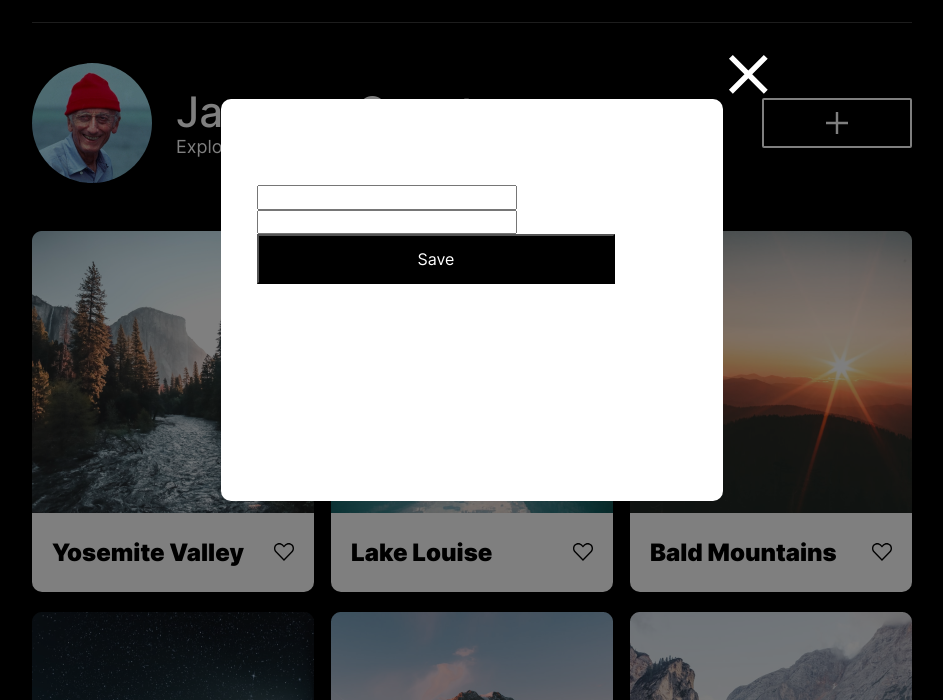
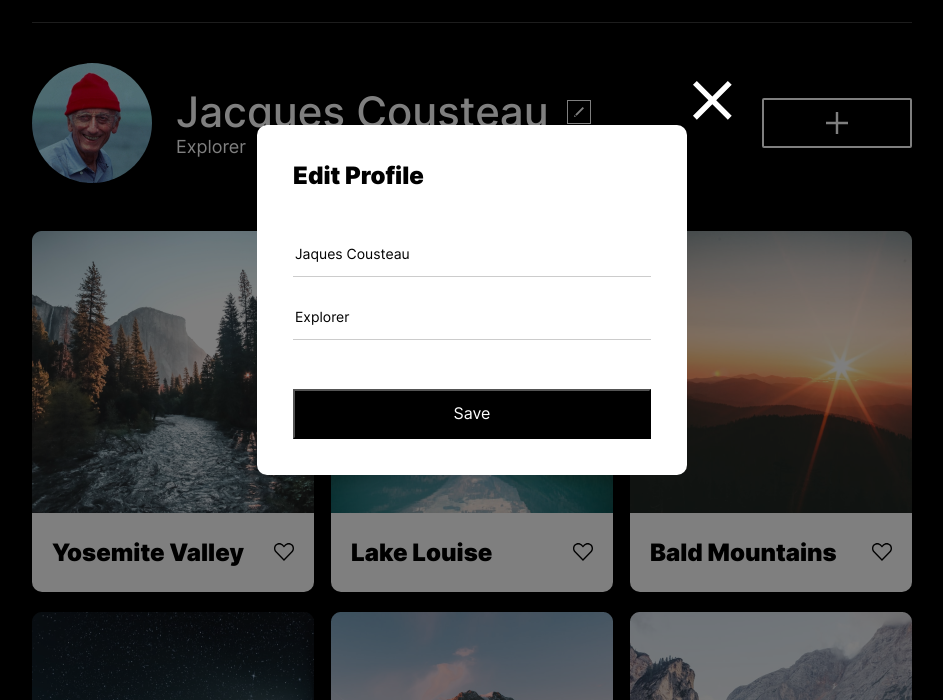
Before and after one commit to edagrf10232/se_project_aroundtheus, a plain HTML site: page index.html in a window 1280 px wide. Shown: the part 100-800 px from the top of the page, without its empty margins (168-1111 px from the left). Drawn offline with Linux system fonts and the light colour scheme.

Commit message:
New update for my project

```diff
--- a/blocks/modal.css
+++ b/blocks/modal.css
@@ -8,6 +8,7 @@
     z-index: 999;
     display: flex;
     padding: 0 19;
+    font-family: 'Inter', sans-serif;
 }
 
 .modal__opened {
@@ -19,8 +20,7 @@
     background-color: #fff;
     margin: auto;
     border-radius: 10px;
-    width: 430px;
-    height: 330px;
+    max-width: 430px;
 }
 .modal__close {
     background-image: url('../images/close-icon.svg');
@@ -35,9 +35,62 @@
     background-repeat: no-repeat;
     background-size: contain;
 }
+.modal__heading {
+    margin-top: 0px;
+    margin-bottom: 59px;
+    width: 300px;
+    height: 23px;
+    color: #000;
+    font-size: 24px;
+    line-height: 29.05px;
+    font-weight: 900;
+}
+.modal__form {
+    display: flex;
+    gap: 29.74px;
+    flex-direction: column;
+    width: 358px;
+}
+.modal__input {
+    border: 0;
+    border-bottom: 1px solid rgba(0, 0, 0, .2);
+    padding-bottom: 13px;
+}
+::placeholder {
+    color: #000000;
+    font-size: 14px;
+    line-height: 17px;
+    font-weight: 400;
+}
 .modal__button {
     background-color: #000;
     color: #fff;
     width: 358px;
-    height: 50px;
+    height: 50.15px;
+    margin-top: 19px;
 }
+@media screen and (max-width: 320px) {
+    .modal__form {
+        max-width: 238px;
+    }
+    .modal__container {
+        margin-top: 135px;
+        max-width: 282px;
+        padding: 22px;
+    }
+    .modal__button {
+       max-width: 238px
+    }
+    .modal__heading {
+        width: 238px;
+        font-size: 18px;
+        line-height: 21.78px;
+    }
+    .modal__close {
+        max-width: 26px;
+        max-height: 26px;
+        position: absolute;
+        left: 88%;
+        top: -13.62%;
+    }
+}
--- a/index.html
+++ b/index.html
@@ -72,8 +72,8 @@
         <button class="modal__close"></button>
         <p class="modal__heading">Edit Profile</p>
         <form class="modal__form">
-          <input type="text" name="title">
-          <input type="text" naem="description">
+          <input class="modal__input" type="text" name="title" placeholder="Jaques Cousteau">
+          <input class="modal__input" type="text" naem="description" placeholder="Explorer">
           <button class="modal__button">Save</button>
         </form>
       </div>
```
